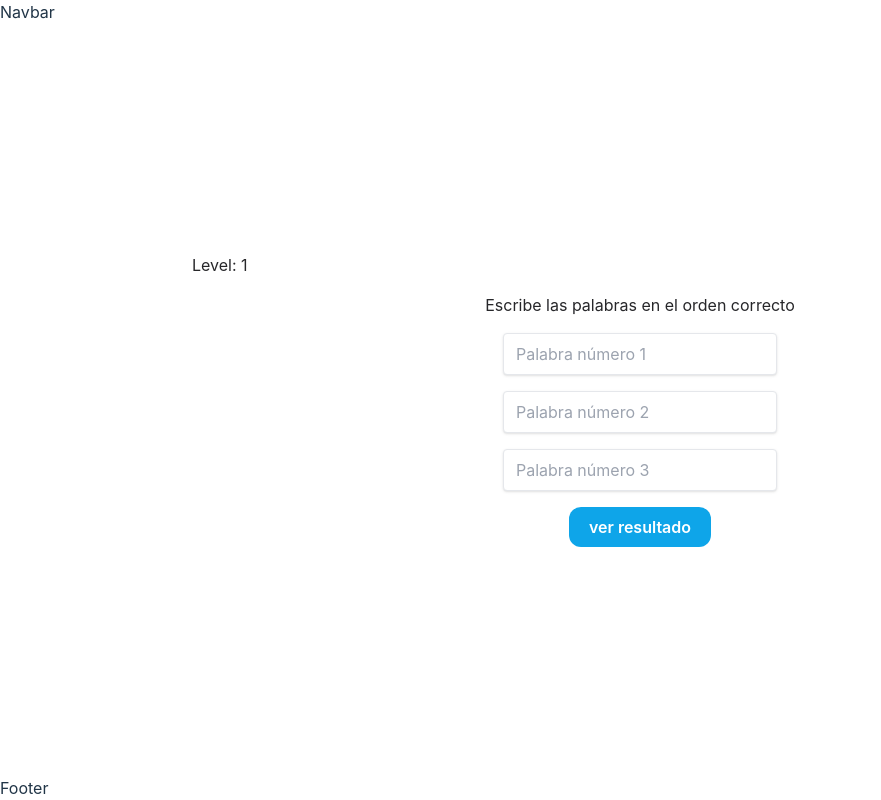
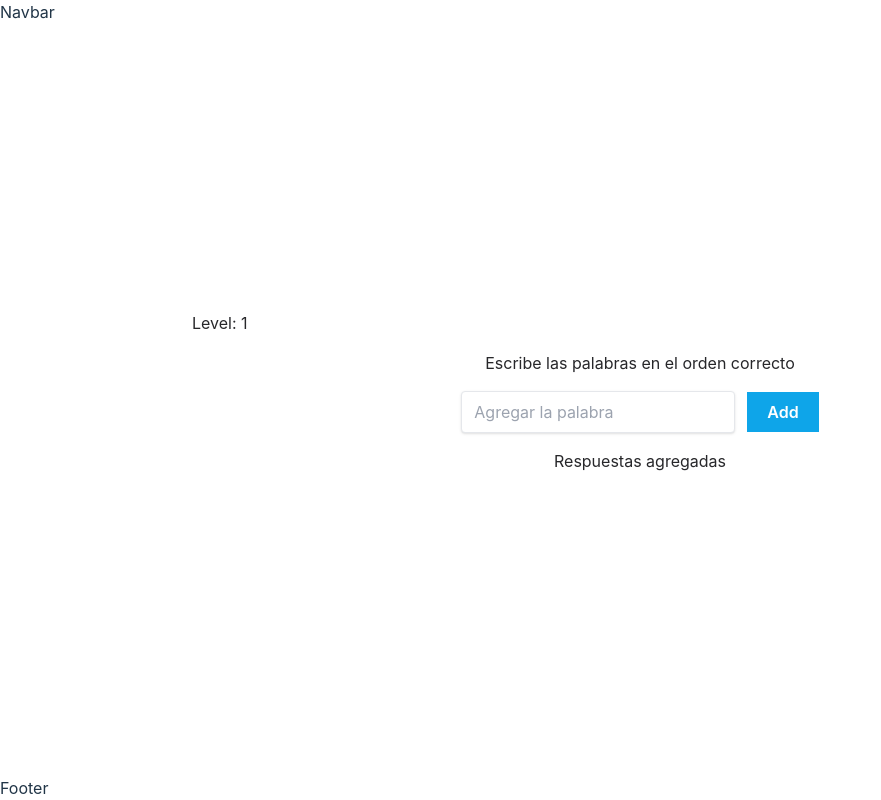
Before and after one commit to JosenRomero/remember_them_game, a React (Vite) app: page /play in a window 1280 px wide. Shown: the whole page, without its empty margins (0-881 px from the left). Built offline with nearby package versions, Linux system fonts and the light colour scheme.

Commit message:
response functionality was improved

```diff
--- a/src/components/Form.jsx
+++ /dev/null
@@ -1,30 +0,0 @@
-
-const Form = ({handleResponse, handleInput, arr}) => {
-
-  return (
-    <div className="mt-4">
-      <div className="mb-4">Escribe las palabras en el orden correcto</div>
-      <form onSubmit={handleResponse}>
-        {arr.map((_, i) => {
-          return (
-            <div className="mb-4" key={i}>
-              <input
-                type="text"
-                name={i}
-                onChange={(e) => handleInput(e)}
-                placeholder={`Palabra número ${i + 1}`}
-                className="bg-white border text-gray-700 rounded py-2 px-3 shadow"
-                required
-              />
-            </div>
-          );
-        })}
-        <button className="bg-sky-500 hover:bg-sky-700 px-5 py-2 rounded-xl font-semibold text-white">
-          ver resultado
-        </button>
-      </form>
-    </div>
-  )
-}
-
-export default Form
--- /dev/null
+++ b/src/components/ResponseInput.jsx
@@ -0,0 +1,31 @@
+import { useState } from 'react';
+
+const ResponseInput = ({ handleInput }) => {
+
+  const [currentResponse, setCurrentResponse] = useState("");
+
+  const nextResponse = () => {
+    handleInput(currentResponse);
+    setCurrentResponse("");
+  }
+
+  return (
+    <div className="mt-4">
+      <div className="mb-4">Escribe las palabras en el orden correcto</div>
+      <div className="mb-4">
+        <input
+          type="text"
+          name="response"
+          onChange={(e) => setCurrentResponse(e.target.value)}
+          value={currentResponse}
+          placeholder={`Agregar la palabra`}
+          className="bg-white border text-gray-700 rounded py-2 px-3 shadow"
+        />
+        <button onClick={() => nextResponse()} className="ml-3 bg-sky-500 hover:bg-sky-700 px-5 py-2 font-semibold text-white">Add</button>
+      </div>
+    </div>
+  )
+
+}
+
+export default ResponseInput
--- /dev/null
+++ b/src/components/ResponseList.jsx
@@ -0,0 +1,19 @@
+
+const ResponseList = ({ arr }) => {
+
+  return (
+    <div className="mt-4">
+      <div className="mb-4">Respuestas agregadas</div>
+      {arr.map((response, i) => {
+        return (
+          <div key={i}>
+            <p className="text-start">Respuesta {i+1}: {response}</p>
+          </div>
+        );
+      })}
+    </div>
+  )
+
+}
+
+export default ResponseList
--- /dev/null
+++ b/src/components/ResponseSection.jsx
@@ -0,0 +1,29 @@
+import { useState } from 'react';
+import ResponseInput from './ResponseInput'
+import ResponseList from './ResponseList'
+import { checkingResponse } from '../utils/utils'
+
+const ResponseSection = ({ words, result }) => {
+
+  const [response, setResponse] = useState([]);
+
+  const handleResponse = () => {
+    let { incorrectWord, win } = checkingResponse(words, response);
+    result({ win, words, incorrectWord });
+  }
+
+  const handleInput = (currentResponse) => setResponse([...response, currentResponse])
+
+  return (
+    <>
+      { response.length < words.length-1
+        ? <ResponseInput handleInput={handleInput} />
+        : <button onClick={() => handleResponse()} className="bg-sky-500 hover:bg-sky-700 px-5 py-2 rounded-xl font-semibold text-white">ver resultado</button>
+      }
+      <ResponseList arr={response} />
+    </>
+  )
+
+}
+
+export default ResponseSection
--- a/src/components/ShowAndResponse.jsx
+++ b/src/components/ShowAndResponse.jsx
@@ -1,22 +1,9 @@
-import { useState } from 'react';
 import { useWords } from '../hooks/useWords'
-import Form from '../components/Form'
-import { checkingResponse } from '../utils/utils'
+import ResponseSection from './ResponseSection'
 
 const ShowAndResponse = ({ result }) => {
 
   const { words, word, showingWords } = useWords();
-  const [response, setResponse] = useState({});
-
-  const handleResponse = (event) => {
-    event.preventDefault();
-    let { incorrectWord, win } = checkingResponse(words, response);
-    result({ win, words, incorrectWord });
-  }
-
-  const handleInput = ({target: {name, value}}) => {
-    setResponse({ ...response, [name] : value })
-  }
 
   return (
     <div className="text-center">
@@ -24,10 +11,9 @@ const ShowAndResponse = ({ result }) => {
         <div>{word}</div>
       }
       {!showingWords &&
-        <Form
-          handleResponse={handleResponse}
-          handleInput={handleInput}
-          arr={[...Array(words.length - 1)]}
+        <ResponseSection
+          words={words}
+          result={result}
         />
       }
     </div>
--- a/src/utils/utils.js
+++ b/src/utils/utils.js
@@ -18,14 +18,14 @@ export const getRandomWords = (number_of_words) => {
 
 }
 
-export const checkingResponse = (arr, objResponse) => {
+export const checkingResponse = (arr, arrResponse) => {
 
   let incorrectWord = []
   let win = true;
 
   for(let i = 0; i < arr.length - 1; i++) {
-    let iqualWord = iqualWords(arr[i], objResponse[i])
-    incorrectWord[i] = (iqualWord) ? "" : objResponse[i]
+    let iqualWord = iqualWords(arr[i], arrResponse[i])
+    incorrectWord[i] = (iqualWord) ? "" : arrResponse[i]
     if (!iqualWord) win = false;
   }
 
```
